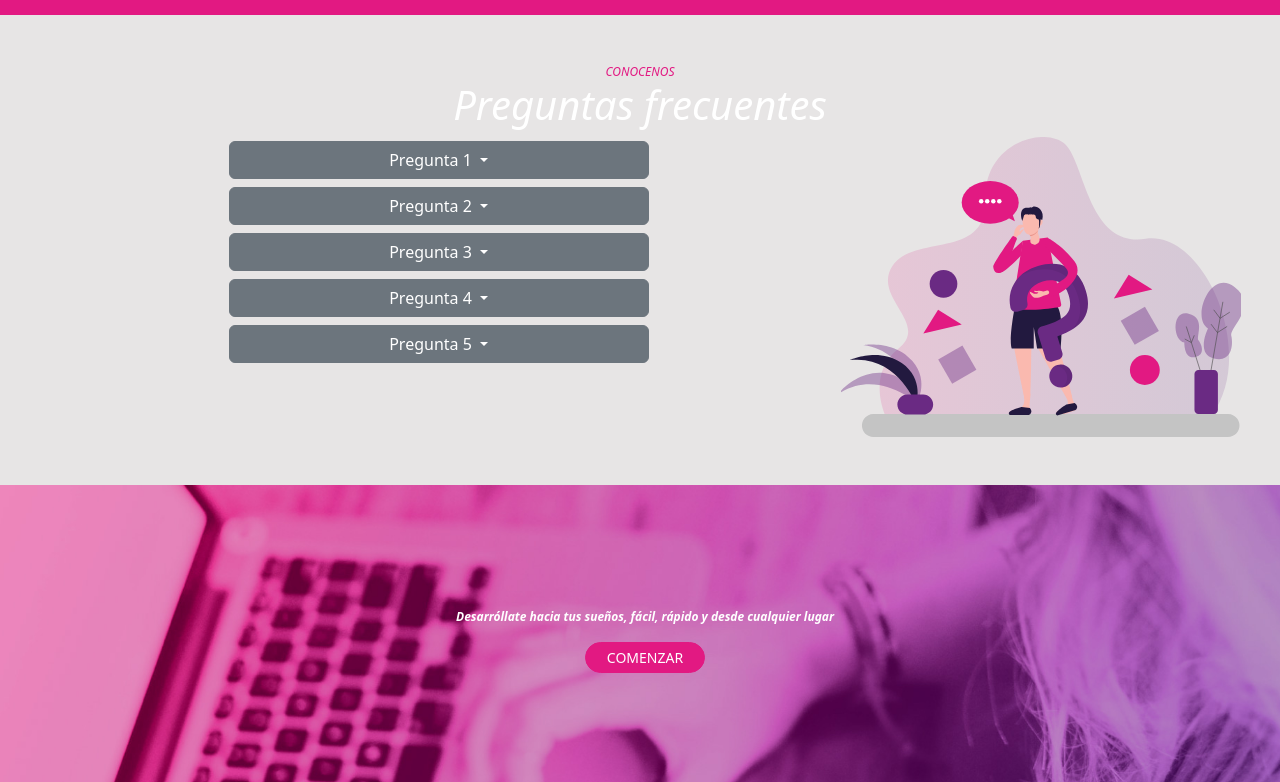
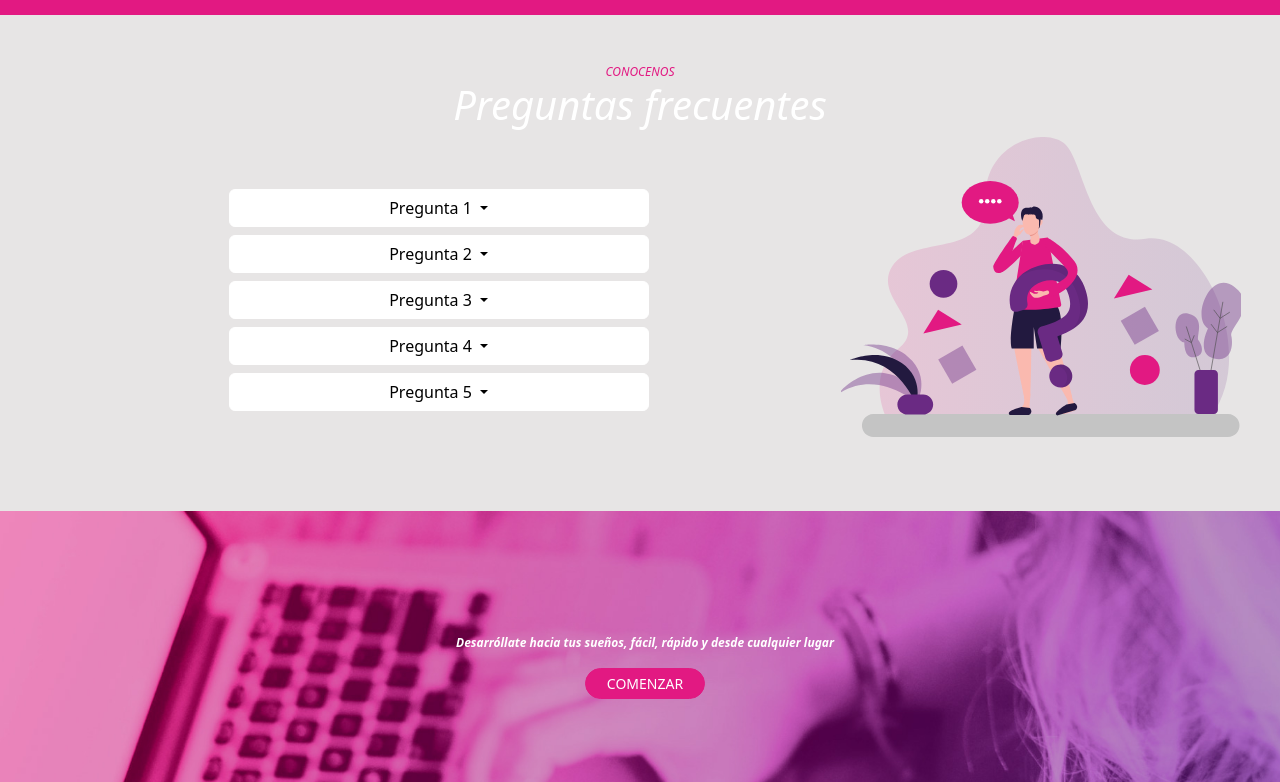
Before and after one commit to NanoCode10/ejercicios_UTN_desarolloweb, a website: page clase11/index.html in a window 1280 px wide. Shown: the part 1361-2143 px from the top of the page. Drawn offline with nearby package versions, Linux system fonts and the light colour scheme.

Commit message:
commit 040423 bisss

```diff
--- a/clase11/index.html
+++ b/clase11/index.html
@@ -86,9 +86,9 @@
           <a>CONOCENOS</a>
           <h1>Preguntas frecuentes</h1>
             <div class="row">
-                <div class="col-md-8 ">
+                <div class="col-8 p-5">
                     <div class="dropdown p-1">
-                        <button class="btn btn-secondary dropdown-toggle " style="width:420px" type="button" id="dropdownMenu2" data-bs-toggle="dropdown" aria-expanded="false">
+                        <button class="btn btn-secondary dropdown-toggle preguntas-2 " style="width:420px" type="button" id="dropdownMenu2" data-bs-toggle="dropdown" aria-expanded="false">
                             Pregunta 1
                         </button>
                         <ul class="dropdown-menu" aria-labelledby="dropdownMenu1">
@@ -97,7 +97,7 @@
                         </ul>
                     </div>
                     <div class="dropdown p-1">
-                        <button class="btn btn-secondary dropdown-toggle" style="width:420px" type="button" id="dropdownMenu2" data-bs-toggle="dropdown" aria-expanded="false">
+                        <button class="btn btn-secondary dropdown-toggle preguntas-2" style="width:420px" type="button" id="dropdownMenu2" data-bs-toggle="dropdown" aria-expanded="false">
                             Pregunta 2
                         </button>
                         <ul class="dropdown-menu" aria-labelledby="dropdownMenu2">
@@ -106,7 +106,7 @@
                         </ul>
                     </div>
                     <div class="dropdown p-1">
-                        <button class="btn btn-secondary dropdown-toggle" style="width:420px" type="button" id="dropdownMenu2" data-bs-toggle="dropdown" aria-expanded="false">
+                        <button class="btn btn-secondary dropdown-toggle preguntas-2" style="width:420px" type="button" id="dropdownMenu2" data-bs-toggle="dropdown" aria-expanded="false">
                             Pregunta 3
                         </button>
                         <ul class="dropdown-menu" aria-labelledby="dropdownMenu3">
@@ -115,7 +115,7 @@
                         </ul>
                     </div>
                     <div class="dropdown p-1">
-                        <button class="btn btn-secondary dropdown-toggle" style="width:420px" type="button" id="dropdownMenu2" data-bs-toggle="dropdown" aria-expanded="false">
+                        <button class="btn btn-secondary dropdown-toggle preguntas-2" style="width:420px" type="button" id="dropdownMenu2" data-bs-toggle="dropdown" aria-expanded="false">
                             Pregunta 4
                         </button>
                         <ul class="dropdown-menu" aria-labelledby="dropdownMenu4">
@@ -124,7 +124,7 @@
                         </ul>
                     </div>
                     <div class="dropdown p-1">
-                        <button class="btn btn-secondary dropdown-toggle" style="width:420px" type="button" id="dropdownMenu2" data-bs-toggle="dropdown" aria-expanded="false">
+                        <button class="btn btn-secondary dropdown-toggle preguntas-2" style="width:420px" type="button" id="dropdownMenu2" data-bs-toggle="dropdown" aria-expanded="false">
                             Pregunta 5
                         </button>
                         <ul class="dropdown-menu" aria-labelledby="dropdownMenu5">
--- a/clase11/style.css
+++ b/clase11/style.css
@@ -157,3 +157,8 @@ span{
 h3 {
     font-size: 23px ;
 }
+.preguntas-2 {
+    color: black;
+    background-color: white;
+    border-color: white;
+}
```
